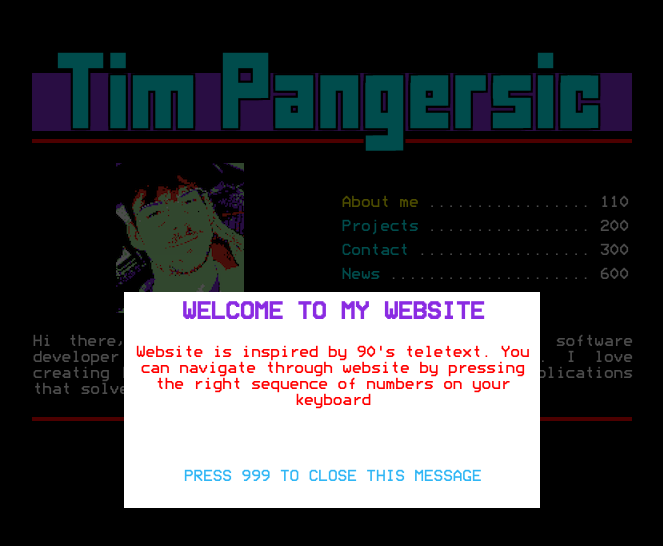
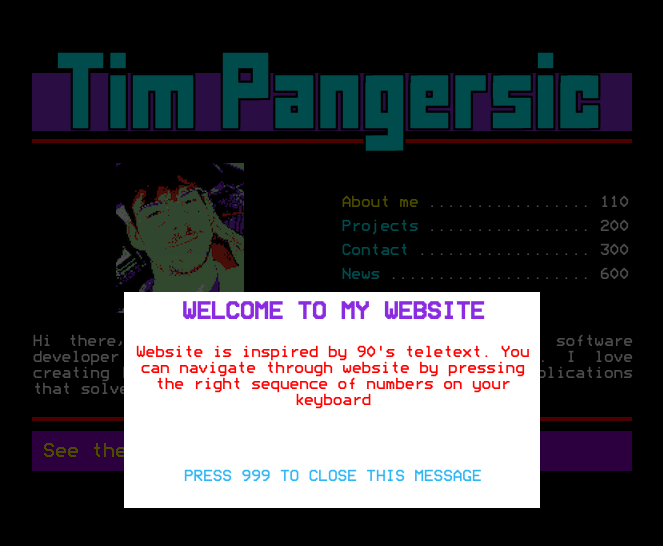
Before and after one commit to Tiimie1/Portfolio-website, a React (Create React App) app: page / in a window 1280 px wide. Shown: the top 546 px of the page, without its empty margins (308-971 px from the left). Built offline with nearby package versions, Linux system fonts and the light colour scheme.

Commit message:
added bottombar

```diff
--- a/src/App.tsx
+++ b/src/App.tsx
@@ -78,7 +78,7 @@ function App() {
         {/* <Route path="*" element={<NotFound />} /> */}
       </Routes>
       {showDialog && <WelcomeDialog showContinue={showContinue} />}
-      <Bottombar />
+      <Bottombar keySequence={keySequence} />
     </>
   );
 }
--- a/src/components/contactComponent/Contact.css
+++ b/src/components/contactComponent/Contact.css
@@ -16,6 +16,3 @@
   padding-top: 30px;
   margin-left: 20px;
 }
-
-.navigationNumber {
-}
--- a/src/components/infobar/Infobar.css
+++ b/src/components/infobar/Infobar.css
@@ -0,0 +1,24 @@
+.infobarbg {
+  width: 600px;
+  height: 40px;
+  background-color: darkviolet;
+  display: flex;
+  align-items: center;
+  justify-content: space-between;
+}
+
+.infobarText {
+  color: yellow;
+  font-size: 20px;
+  padding: 0;
+  padding-left: 10px;
+  margin: 0;
+}
+
+.keySeqText {
+  color: lightgreen;
+  font-size: 20px;
+  padding: 0;
+  padding-right: 20px;
+  margin: 0;
+}
--- a/src/components/infobar/Infobar.tsx
+++ b/src/components/infobar/Infobar.tsx
@@ -1,9 +1,11 @@
 import React from "react";
+import "./Infobar.css";
 
-const Infobar = () => {
+const Infobar = ({ keySequence }: { keySequence: string }) => {
   return (
-    <div>
-      <div>hello</div>
+    <div className="infobarbg">
+      <p className="infobarText">See the most trending news on p600</p>
+      <p className="keySeqText">{keySequence}</p>
     </div>
   );
 };
--- a/src/components/layout/bottombar/Bottombar.tsx
+++ b/src/components/layout/bottombar/Bottombar.tsx
@@ -2,13 +2,15 @@ import React from "react";
 import Infobar from "../../infobar/Infobar";
 import "./Bottombar.css";
 
-const Bottombar = () => {
+const Bottombar = ({ keySequence }: { keySequence: string }) => {
   return (
     <>
       <div className="dividerWrapper">
         <div className="divider" />
       </div>
-      <div className="wrapperContainer1">{/* <Infobar /> */}</div>
+      <div className="wrapperContainer1">
+        <Infobar keySequence={keySequence} />
+      </div>
     </>
   );
 };
```
